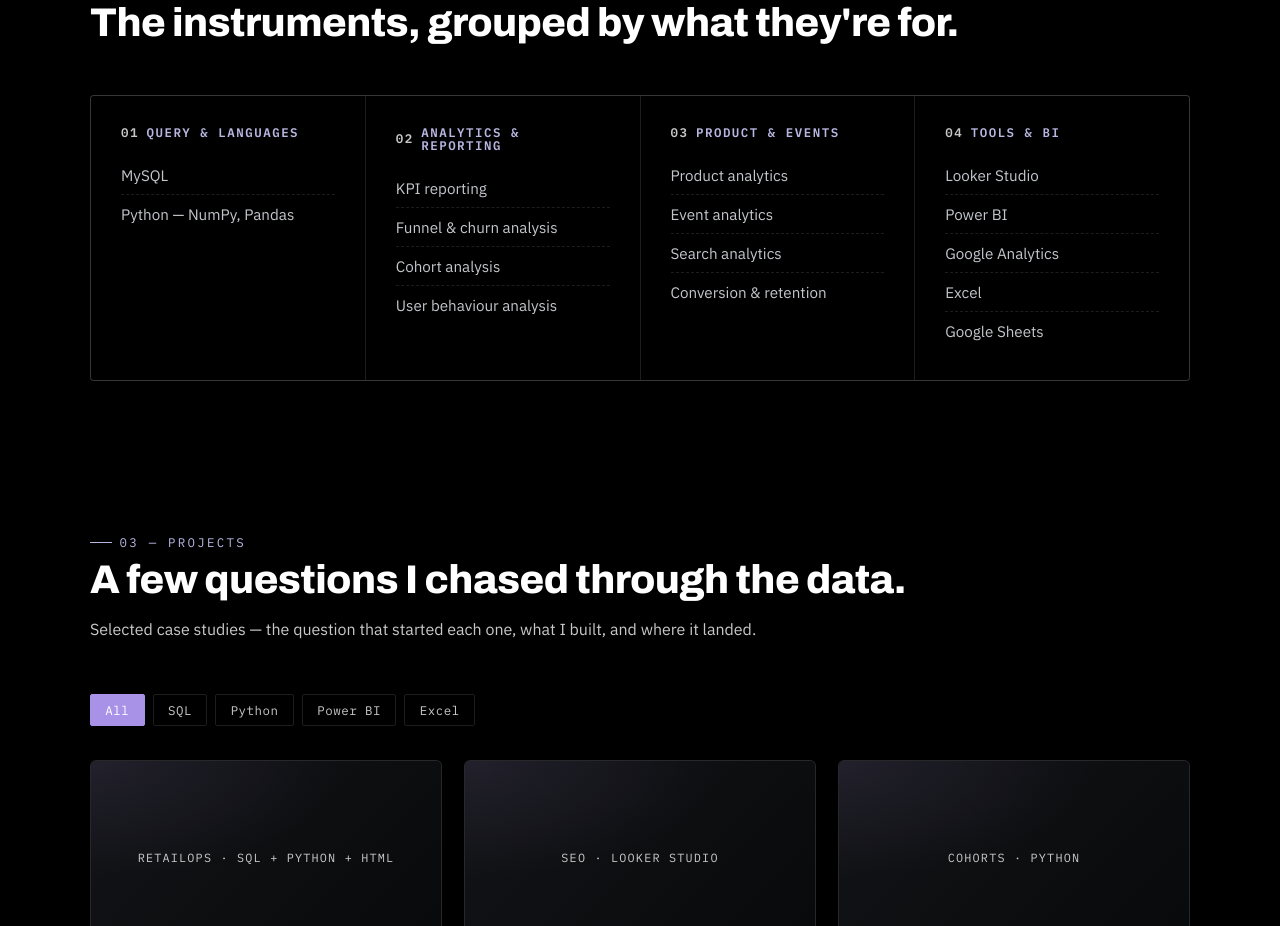
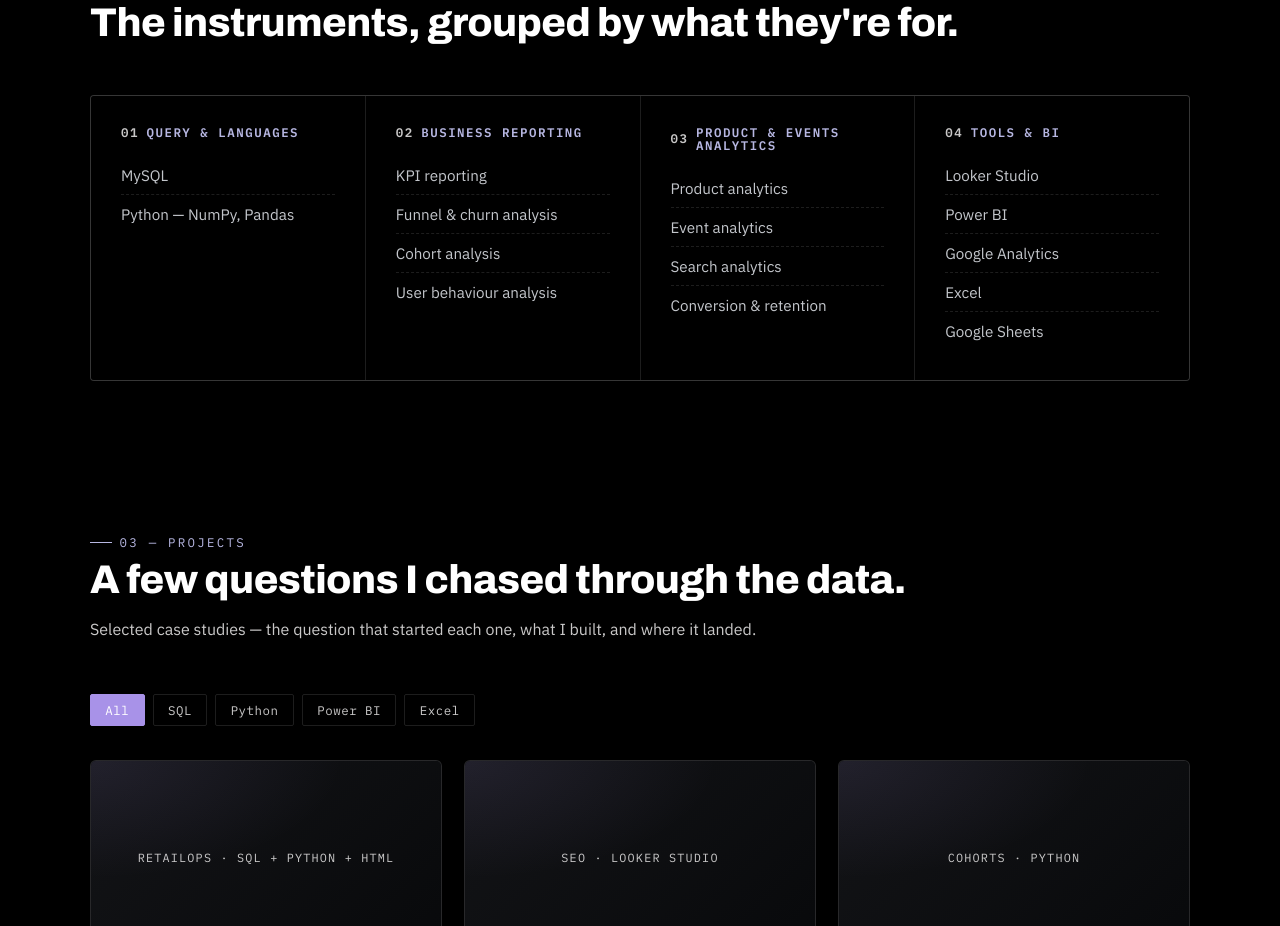
Before and after one commit to Nishajha11/Portfolio, a plain HTML site: page index.html in a window 1280 px wide. Shown: the part 1458-2384 px from the top of the page. Drawn offline with Linux system fonts and the light colour scheme.

Commit message:
Update headings for analytics sections in index.html

```diff
--- a/index.html
+++ b/index.html
@@ -428,7 +428,7 @@
           </ul>
         </div>
         <div class="skill-col reveal">
-          <h3><span class="ix">02</span> Analytics &amp; reporting</h3>
+          <h3><span class="ix">02</span> Business reporting</h3>
           <ul>
             <li>KPI reporting</li>
             <li>Funnel &amp; churn analysis</li>
@@ -437,7 +437,7 @@
           </ul>
         </div>
         <div class="skill-col reveal">
-          <h3><span class="ix">03</span> Product &amp; events</h3>
+          <h3><span class="ix">03</span> Product &amp; events analytics</h3>
           <ul>
             <li>Product analytics</li>
             <li>Event analytics</li>
```
